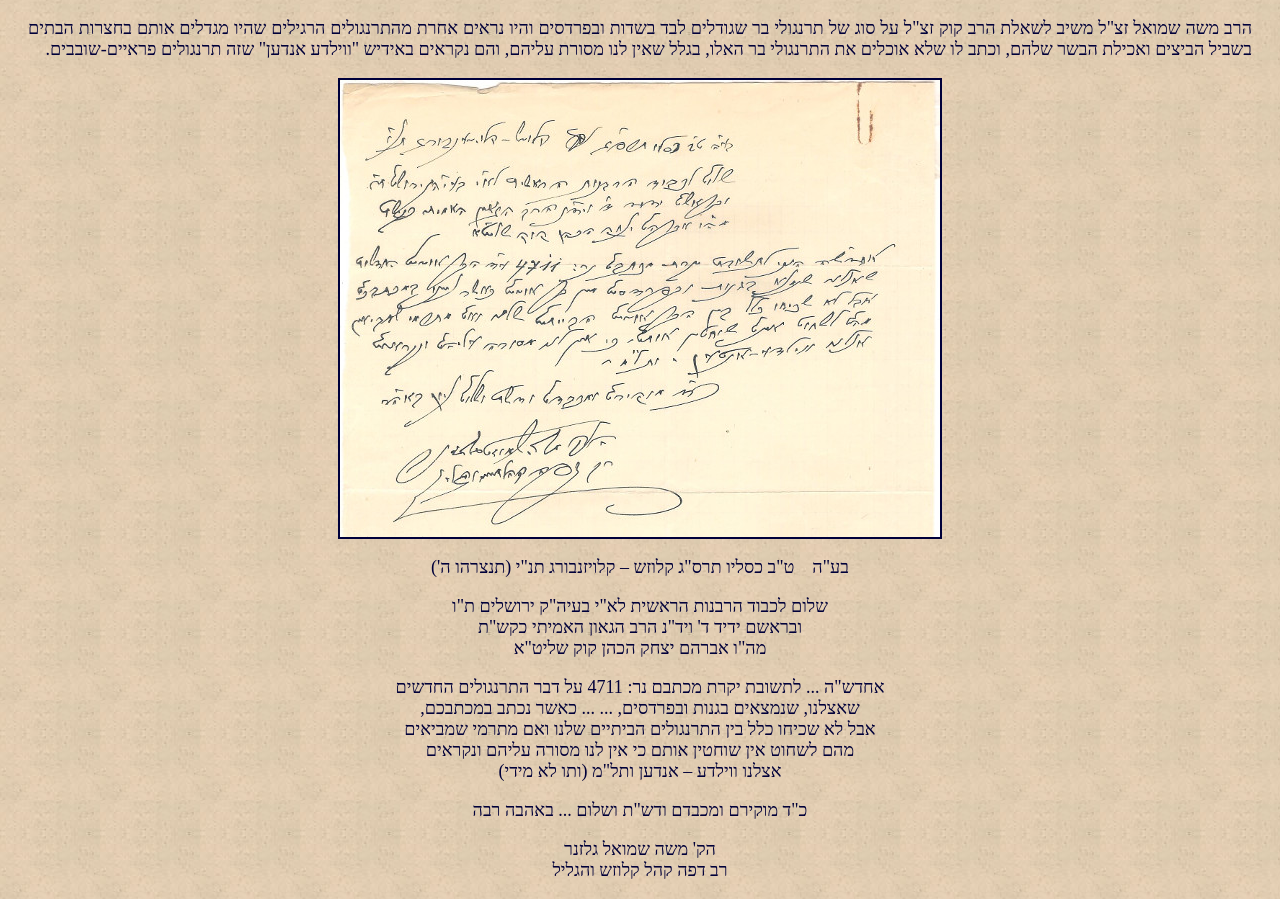
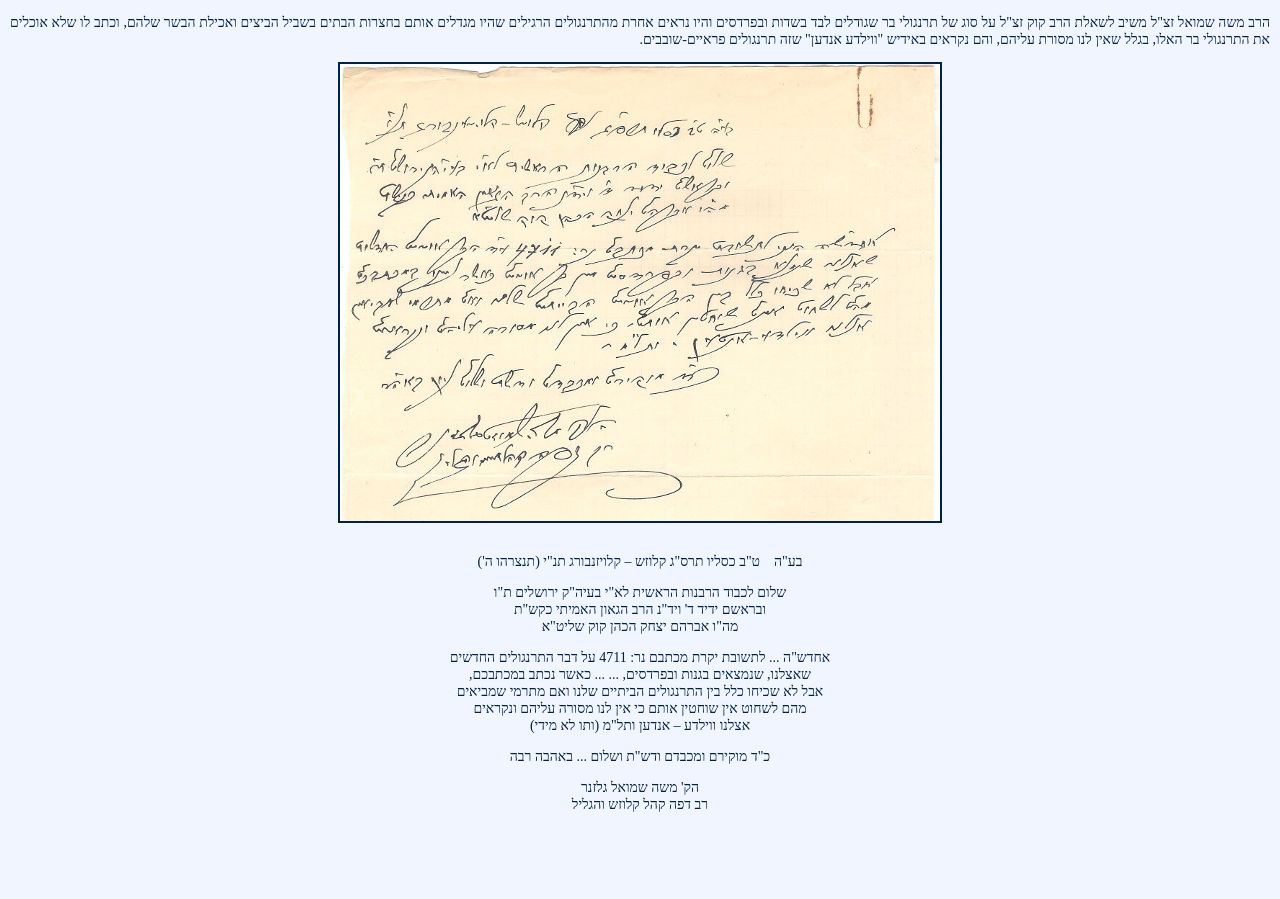
Before and after one commit to mg1329/dor4, a plain HTML site: page unusual-fowl.html in a window 1280 px wide. After the commit the page ends 814 px from the top, so only its background shows below. Drawn offline with Linux system fonts and the light colour scheme.

Commit message:
Add files via upload

```diff
--- a/default.css
+++ b/default.css
@@ -1,9 +1,22 @@
-body {font-family: "David CLM", "Arial", "Helvetica",
-sans-serif;color: rgb(0, 0, 58);
-font-size: 18px;
-background-color: #AD9985;
-background-image: url("beig133.gif");  }
-hr {color: green; background-color: green; height: 3px;}
+
+html, body {
+    height: 100%;
+    margin: 0;
+    padding: 0;
+}
+
+img {
+    padding: 0;
+    display: block;
+    margin: 0 auto;
+    max-height: 100%;
+    max-width: 100%;
+}
+
+
+body {font-family:
+sans-serif;color: #002244;background-color:#F0F5FF;font-size: 14px;   }
+hr {border:0; height: 12px; box-shadow:inset 0 12px 12px -12px rgba(0,0,0,0.5);}
 h1 {font-size: 26px}
 h2 {font-size: 20px}
 
@@ -17,9 +30,9 @@ a:visited {color: #525252}
 a:hover {color: #000000}
 a:active {color: #FF0000}
 
-p {text-indent: 0px; padding-left: 20px; padding-right: 20px;}
-span.c5 { font-size: 308%; font-family: David CLM; text-shadow: 4px 4px 4px #aaa; }
-span.c4 { font-size: 256%; font-family: David CLM; text-shadow: 4px 4px 4px #aaa; }
-span.c3 { font-size: 164%; font-family: David CLM; }
+p {text-indent: 0px; padding-left: 10px; padding-right: 10px;}
+span.c5 { font-size: 308%; font-family: David CLM; text-shadow: 5px 5px 5px #aaa; }
+span.c4 { font-size: 256%; font-family: David CLM; text-shadow: 5px 5px 5px #aaa; }
+span.c3 { font-size: 164%; font-family: David CLM; text-shadow: 5px 5px 5px #aaa; }
 span.c2 { font-size: 132%; font-family: David CLM; }
 span.c1 { font-size: 100%; font-family: David CLM; }
```
